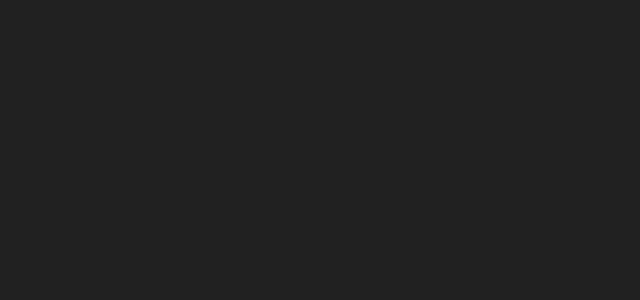
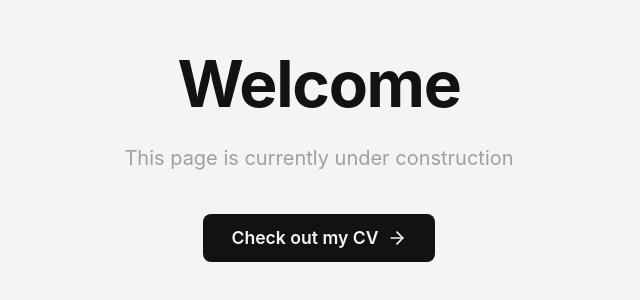
Before and after one commit to JakobKohler/personal_website, a SvelteKit app: page / in a window 1280 px wide. Shown: the part 268-568 px from the top of the page, without its empty margins (321-961 px from the left). Built offline with nearby package versions, Linux system fonts and the light colour scheme.

Commit message:
cv fixes, general improvements

```diff
--- a/src/app.scss
+++ b/src/app.scss
@@ -7,9 +7,13 @@
 	--db-text-dark: #000000;
 	--db-line-blue: #5b699c;
 	--db-green: #00962b;
+	--bg-light: #f4f4f4;
+	--text-dark: #121212
 }
 
 body {
-	background-color: #212121;
 	margin: 0;
+	font-family: -apple-system, BlinkMacSystemFont, 'Segoe UI', Roboto, Helvetica, Arial, sans-serif;
+	background-color: var(--bg-light);
+	color: var(--text-dark);
 }
--- a/src/routes/+page.svelte
+++ b/src/routes/+page.svelte
@@ -1,2 +1,91 @@
-<style lang="scss">
+<script>
+	import { resolve } from '$app/paths';
+</script>
+
+<svelte:head>
+	<title>Schasch</title>
+	<meta name="description" content="Personal page" />
+</svelte:head>
+
+<div class="page-wrapper">
+	<main class="container">
+		<div class="content">
+			<h1>Welcome</h1>
+			<p>This page is currently under construction</p>
+
+			<a href={resolve('/cv')} class="cv-button">
+				Check out my CV
+				<svg
+					xmlns="http://www.w3.org/2000/svg"
+					width="20"
+					height="20"
+					viewBox="0 0 24 24"
+					fill="none"
+					stroke="currentColor"
+					stroke-width="2"
+					stroke-linecap="round"
+					stroke-linejoin="round"
+				>
+					<line x1="5" y1="12" x2="19" y2="12"></line>
+					<polyline points="12 5 19 12 12 19"></polyline>
+				</svg>
+			</a>
+		</div>
+	</main>
+</div>
+<!-- Idea, traffic style -->
+<style>
+	.page-wrapper {
+		min-height: 100vh;
+		display: flex;
+		flex-direction: column;
+	}
+
+	.container {
+		flex: 1;
+		display: flex;
+		align-items: center;
+		justify-content: center;
+		text-align: center;
+		padding: 2rem;
+	}
+
+	.content {
+		max-width: 900px;
+	}
+
+	h1 {
+		font-size: 4rem;
+		margin-bottom: 0.5rem;
+		font-weight: 700;
+		letter-spacing: -0.02em;
+	}
+
+	p {
+		font-size: 1.25rem;
+		color: #a0a0a0;
+		margin-bottom: 2.5rem;
+		line-height: 1.6;
+	}
+
+	.cv-button {
+		display: inline-flex;
+		align-items: center;
+		gap: 0.5rem;
+		background-color: var(--text-dark);
+		color: var(--bg-light);
+		padding: 0.85rem 1.75rem;
+		border-radius: 8px;
+		text-decoration: none;
+		font-weight: 600;
+		font-size: 1.1rem;
+		transition:
+			transform 0.2s ease,
+			box-shadow 0.2s ease;
+	}
+
+	.cv-button:hover {
+		transform: translateY(-2px);
+		box-shadow: 0 4px 12px rgba(255, 255, 255, 0.15);
+	}
 </style>
```
Also changed, not shown: src/routes/cv/+page.svelte (+10 -3 lines), src/routes/cv/TrainStationSign.svelte (+15 -16 lines), static/favicon.png.
